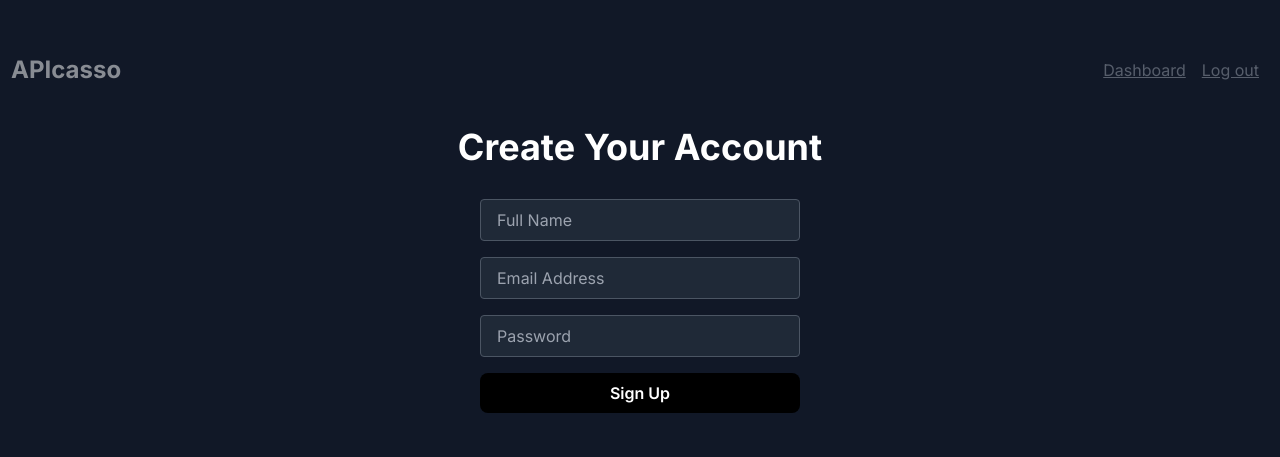
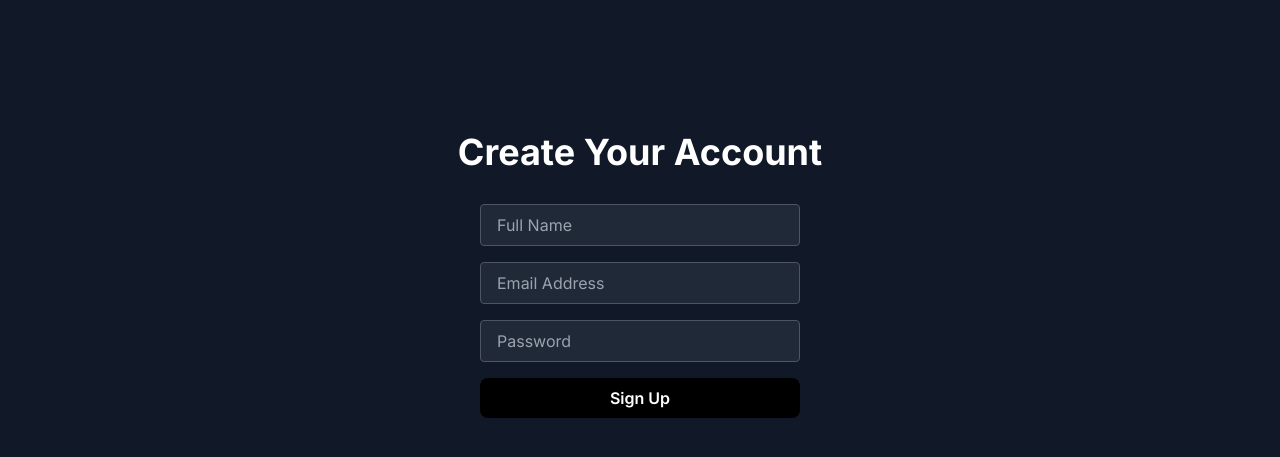
Before and after one commit to Zackydout101/htn, a Next.js app in the folder api-casso-frontend/: page /signup in a window 1280 px wide. Shown: the part 125-582 px from the top of the page. Built offline with nearby package versions, Linux system fonts and the light colour scheme.

Commit message:
mistake fix

```diff
--- a/api-casso-frontend/app/signup/page.js
+++ b/api-casso-frontend/app/signup/page.js
@@ -5,22 +5,7 @@ export default function Signup() {
     <div className="min-h-screen flex flex-col items-center justify-center bg-gray-900 text-white">
 
       {/* Top Header */}
-  <header style={{ marginTop: "-100px", marginLeft: "-10px", marginBottom: "25px", opacity: "50%" }} className="flex justify-between items-center w-full p-4 text-white">
-    {/* Left: APIcasso */}
-    <div className="text-2xl font-bold">
-      <a href="./">APIcasso</a>
-    </div>
 
-    {/* Right: Dashboard and Log out links side by side */}
-    <div className="flex space-x-4">
-      <a href="/dashboard" className="text-gray-400 hover:text-white underline">
-        Dashboard
-      </a>
-      <a href="./" className="text-gray-400 hover:text-white underline">
-        Log out
-      </a>
-    </div>
-  </header>
 
       <h1 className="text-4xl font-bold mb-8">Create Your Account</h1>
       <form className="flex flex-col space-y-4 w-80">
```
